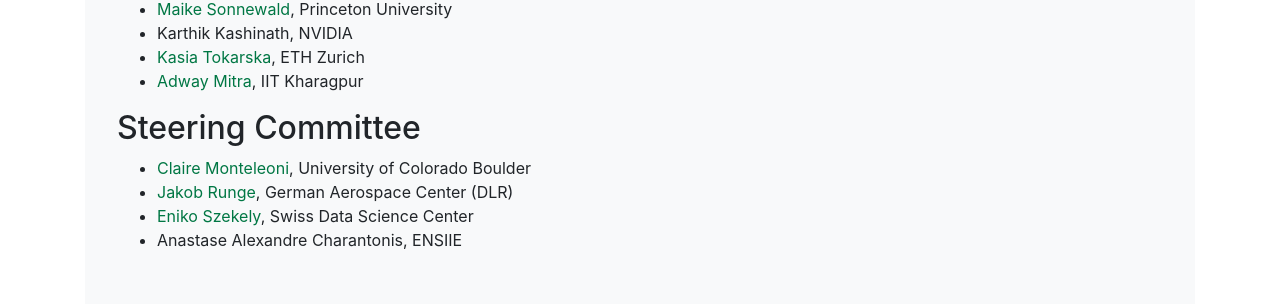
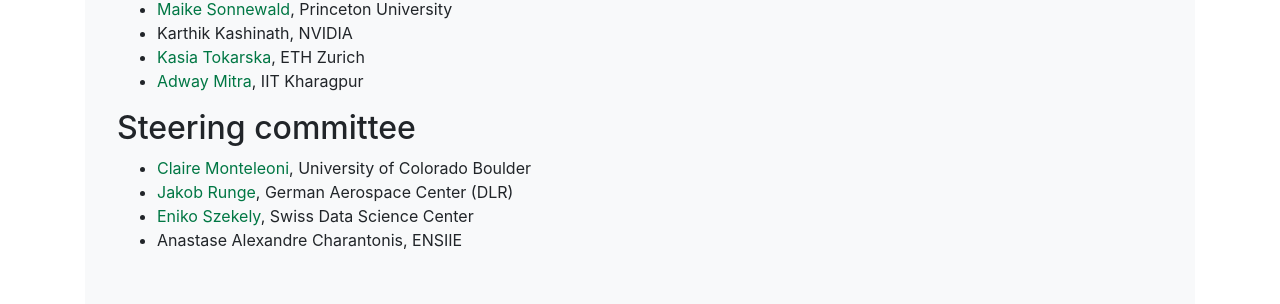
Before and after one commit to DigitaleGesellschaft/jekyll-theme-conference, a Jekyll site: the page built from committee.md, in a window 1280 px wide. Shown: the part 622-926 px from the top of the page. Built offline with Jekyll 4.4.1, drawn with Linux system fonts in a browser that asks for light colours.

Commit message:
Fix typos

```diff
--- a/committee.md
+++ b/committee.md
@@ -27,7 +27,7 @@
 - [Kasia Tokarska](kasiatokarska.com), ETH Zurich
 - [Adway Mitra](https://sites.google.com/site/adwayresearch/?pli=1), IIT Kharagpur
 
-## Steering Committee
+## Steering committee
 - [Claire Monteleoni](), University of Colorado Boulder
 - [Jakob Runge](https://climateinformaticslab.com/about/), German Aerospace Center (DLR)
 - [Eniko Szekely](https://eszekely.github.io/), Swiss Data Science Center
```
